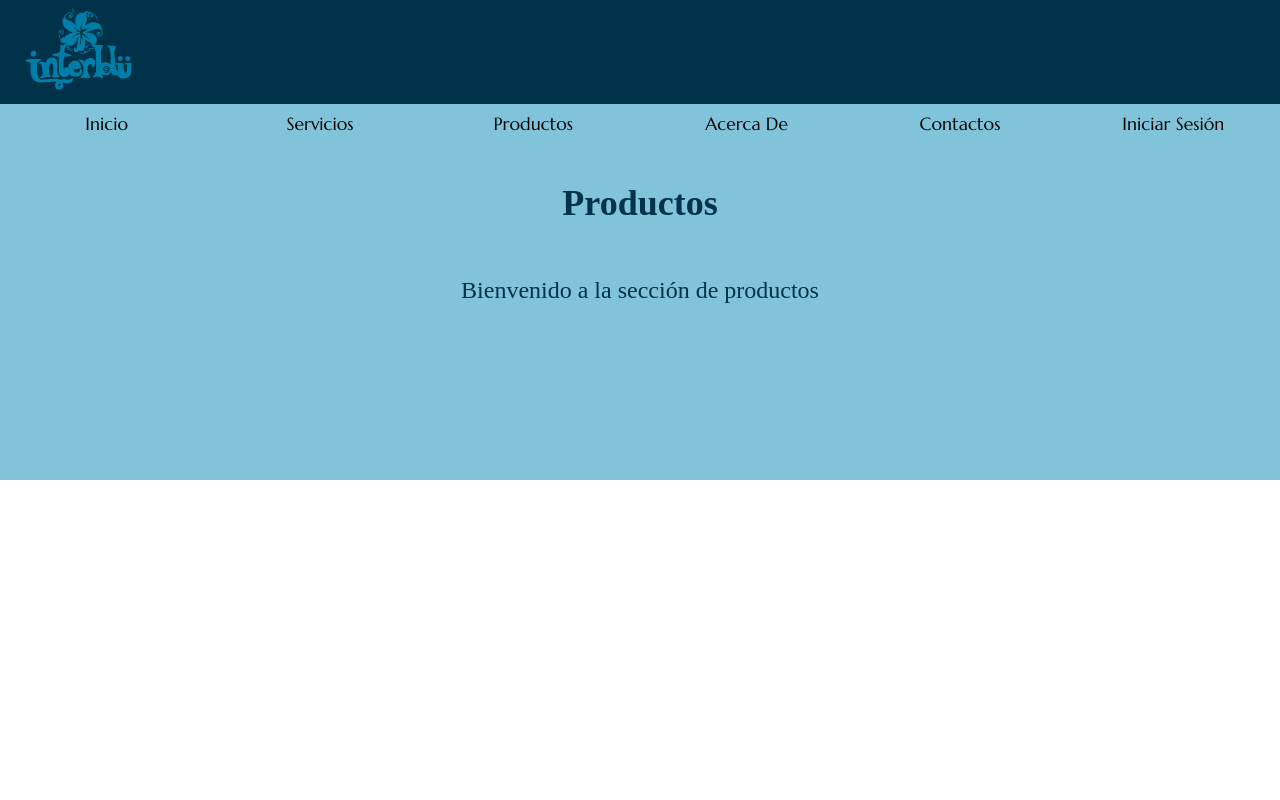
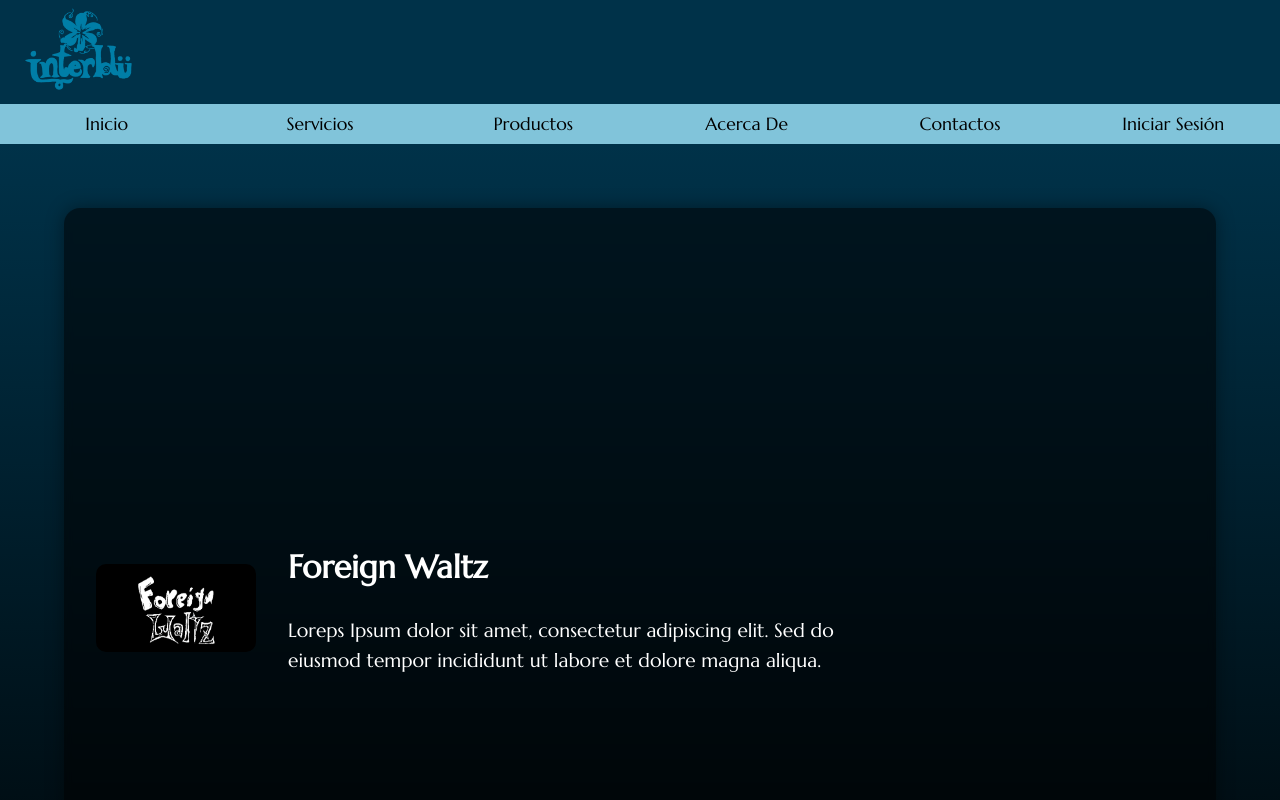
Before and after one commit to mrck245/interblu-project, a Vue app: page /products in a window 1280 px wide. Shown: the top 800 px of the page. Built offline with nearby package versions, Linux system fonts and the light colour scheme.

Commit message:
ib-dev-1.3.2

```diff
--- a/src/components/hero-saas.vue
+++ b/src/components/hero-saas.vue
@@ -1,23 +1,17 @@
 <template>
   <section id="inicio" class="hero-wrapper">
+
+    <!-- Control izquierdo -->
     <div class="sidebar-controls">
       <button @click="prevSlide" class="nav-btn" aria-label="Anterior">
-        <svg
-          xmlns="http://www.w3.org/2000/svg"
-          width="24"
-          height="24"
-          viewBox="0 0 24 24"
-          fill="none"
-          stroke="currentColor"
-          stroke-width="2"
-          stroke-linecap="round"
-          stroke-linejoin="round"
-        >
+        <svg xmlns="http://www.w3.org/2000/svg" width="24" height="24" viewBox="0 0 24 24" fill="none"
+          stroke="currentColor" stroke-width="2" stroke-linecap="round" stroke-linejoin="round">
           <path d="M15 18l-6-6 6-6" />
         </svg>
       </button>
     </div>
 
+    <!-- Zona central -->
     <div class="hero-main-area">
       <div class="carousel-track" :style="{ transform: `translateX(-${currentIndex * 100}%)` }">
         <div
@@ -35,30 +29,24 @@
         <h1>Micro-SaaS para tus proyectos</h1>
         <p>
           En interblü desarrollamos Software simple, práctico y eficiente para tus videojuegos,
-          explora nuestros servicios y duplica tu rendimiento
+          explora nuestros servicios y duplica tu rendimiento.
         </p>
       </div>
     </div>
 
+    <!-- Control derecho -->
     <div class="sidebar-controls sidebar-controls-right">
       <button @click="nextSlide" class="nav-btn" aria-label="Siguiente">
-        <svg
-          xmlns="http://www.w3.org/2000/svg"
-          width="24"
-          height="24"
-          viewBox="0 0 24 24"
-          fill="none"
-          stroke="currentColor"
-          stroke-width="2"
-          stroke-linecap="round"
-          stroke-linejoin="round"
-        >
+        <svg xmlns="http://www.w3.org/2000/svg" width="24" height="24" viewBox="0 0 24 24" fill="none"
+          stroke="currentColor" stroke-width="2" stroke-linecap="round" stroke-linejoin="round">
           <path d="M9 18l6-6-6-6" />
         </svg>
       </button>
     </div>
+
   </section>
 </template>
+
 
 <script setup>
 import { ref } from 'vue'
--- a/src/components/products-hero1.vue
+++ b/src/components/products-hero1.vue
@@ -1,22 +1,102 @@
 <template>
-  <section class="products-hero1">
-    <h1>Productos</h1>
-    <p>Bienvenido a la sección de productos</p>
+  <section class="page-wrapper">
+    <div class="products-grid">
+
+      <div class="products-card" v-for="item in products" :key="item.title">
+        <img :src="item.img" alt="logo" class="products-img" />
+        <div class="products-text">
+          <h2>{{ item.title }}</h2>
+          <p>{{ item.text }}</p>
+        </div>
+      </div>
+
+    </div>
   </section>
 </template>
 
-<script setup></script>
+
+<script setup>
+import vg1 from '@/assets/Sources/pictures/Untitled82_20251124125033.png'
+
+const products = [
+  {
+    title: "Foreign Waltz",
+    text: "Loreps Ipsum dolor sit amet, consectetur adipiscing elit. Sed do eiusmod tempor incididunt ut labore et dolore magna aliqua.",
+    img: vg1
+  }
+]
+</script>
+
 
 <style scoped>
-.products-hero1 {
-  width: 100%;
-  height: 60vh;
-  background: #81c4da;
+/* ✨ Evita que el contenido quede detrás del header */
+.page-wrapper {
+  padding-top: 18vh;
+}
+
+/* GRILLA */
+.products-grid {
+  display: grid;
+  grid-template-columns: repeat(1, 1fr); /* <-- Corregido */
+  gap: 3rem;
+  padding: 4rem;
+  background: linear-gradient(to bottom, #003249, #000);
+  min-height: 100vh;
+}
+
+/* TARJETA PRINCIPAL */
+.products-card {
+  background: rgba(0, 0, 0, 0.55);
+  padding: 2rem;
+  border-radius: 1rem;
+  color: #fff;
+  backdrop-filter: blur(4px);
+  box-shadow: 0 0 18px rgba(0,0,0,0.4);
+
+  display: flex;
+  align-items: center;
+  gap: 2rem;
+
+  font-family: 'Marcellus', serif;
+}
+
+/* IMAGEN */
+.products-img {
+  width: 160px;
+  height: auto;
+  border-radius: 10px;
+  flex-shrink: 0;
+}
+
+/* TEXTO */
+.products-text {
   display: flex;
   flex-direction: column;
-  align-items: center;
   justify-content: center;
-  font-size: 3vh;
-  color: #003249;
 }
+
+.products-card h2 {
+  font-size: 2rem;
+  margin-bottom: 0.5rem;
+}
+
+.products-card p {
+  font-size: 1.2rem;
+  line-height: 1.6;
+  max-width: 600px;
+}
+
+/* 🔥 RESPONSIVE */
+@media (max-width: 900px) {
+  .products-card {
+    flex-direction: column;
+    text-align: center;
+  }
+
+  .products-img {
+    margin-bottom: 1rem;
+    width: 200px;
+  }
+}
+
 </style>
--- a/src/components/services-hero1.vue
+++ b/src/components/services-hero1.vue
@@ -62,6 +62,7 @@ const services = [
   box-shadow: 0 0 18px rgba(0,0,0,0.4);
 
   /* 🟦 LO IMPORTANTE: LAYOUT EN FILA */
+  font-family: 'Marcellus', serif;
   display: flex;
   align-items: center;
   gap: 2rem;
@@ -83,6 +84,7 @@ const services = [
   font-family: 'Marcellus', serif;
   font-size: 1.8rem;
   margin-bottom: 0.5rem;
+  text-align: center;
 }
 
 .service-card p {
```
